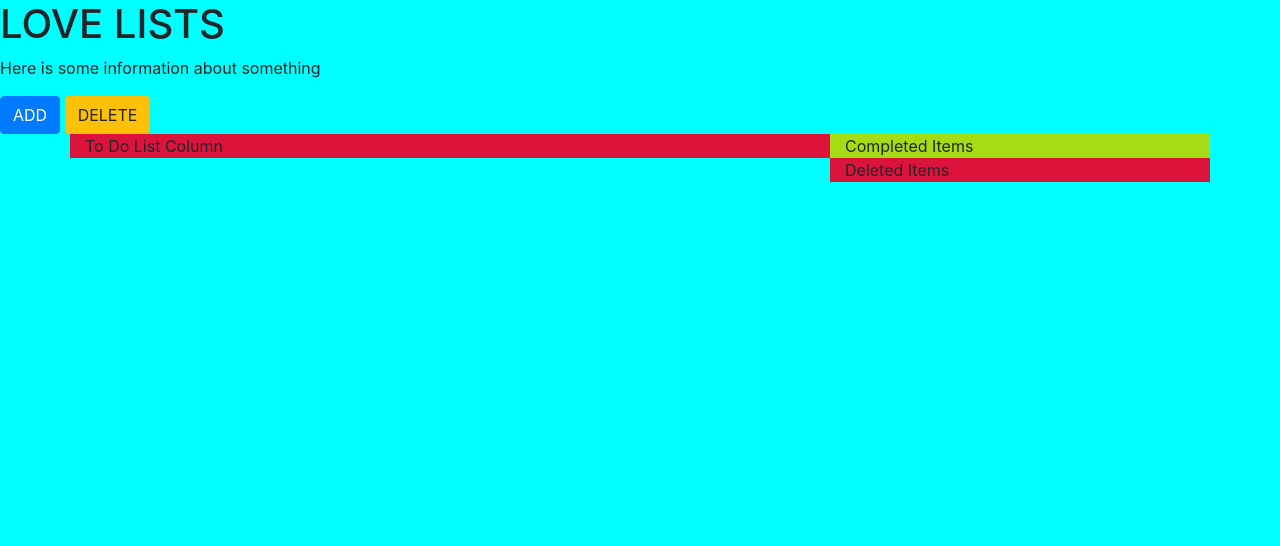
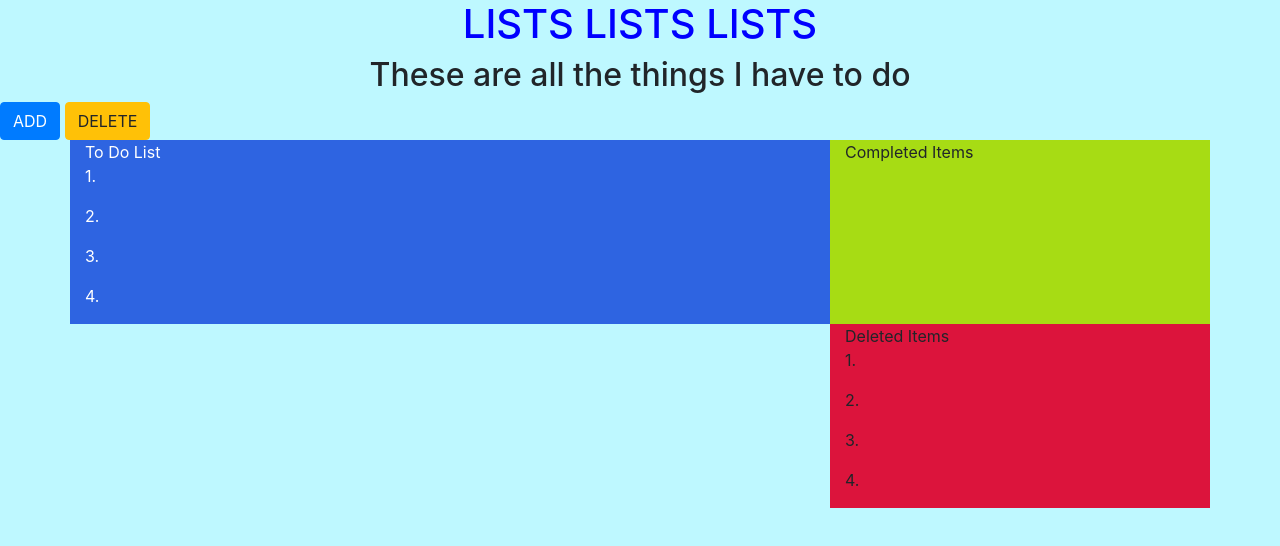
Before and after one commit to katiep28/todolist_application, a plain HTML site: page index.html in a window 1280 px wide. Drawn offline with nearby package versions, Linux system fonts and the light colour scheme.

Commit message:
had a play with colours and the layout

```diff
--- a/index.html
+++ b/index.html
@@ -1,38 +1,52 @@
 <!DOCTYPE html>
 <html lang="en">
+
 <head>
     <meta charset="UTF-8">
     <meta name="viewport" content="width=device-width, initial-scale=1.0">
     <meta http-equiv="X-UA-Compatible" content="ie=edge">
-    <link rel="stylesheet" href="https://stackpath.bootstrapcdn.com/bootstrap/4.3.1/css/bootstrap.min.css" integrity="sha384-ggOyR0iXCbMQv3Xipma34MD+dH/1fQ784/j6cY/iJTQUOhcWr7x9JvoRxT2MZw1T" crossorigin="anonymous">
+    <link rel="stylesheet" href="https://stackpath.bootstrapcdn.com/bootstrap/4.3.1/css/bootstrap.min.css"
+        integrity="sha384-ggOyR0iXCbMQv3Xipma34MD+dH/1fQ784/j6cY/iJTQUOhcWr7x9JvoRxT2MZw1T" crossorigin="anonymous">
     <link rel="stylesheet" href="style.css">
     <title>To Do List</title>
 </head>
+
 <body>
-    <h1>LOVE LISTS</h1>
-    <p>
-        Here is some information about something
-    </p>
+    <h1>LISTS LISTS LISTS </h1>
+    <h2>
+        These are all the things I have to do
+    </h2>
     <button type="Add" class="btn btn-primary">ADD</button>
     <button type="Delete" class="btn btn-warning">DELETE</button>
 
     <div class="container">
         <div class="row justify-content-around">
             <!-- justify-content-around -->
-            <div class="col-12 col-sm-8 col-red">
-                To Do List Column
+            <div class="col-12 col-sm-8 col-blue">
+                <div class="text-white">
+                    To Do List
+                    <p>1.</p>
+                    <p> 2.</p>
+                    <p> 3.</p>
+                    <p> 4.</p>
+                </div>
             </div>
-            <div class="col-12 col-sm-4 align-self-end col-yell">
+            <div class="col-12 col-sm-4 col-yell">
                 Completed Items
             </div>
         </div>
         <div class="row justify-content-end">
             <div class="col-12 col-sm-4 col-red">
                 Deleted Items
+                <p> 1.</p>
+                <p> 2.</p>
+                <p> 3.</p>
+                <p> 4.</p>
             </div>
         </div>
 
     </div>
 
 </body>
+
 </html>
--- a/style.css
+++ b/style.css
@@ -1,7 +1,10 @@
 
 body{
-    background-color: aqua;
+    background-color: rgba(0, 229, 255, 0.256);
 
+    }
+    .col-blue {
+        background-color: rgba(20, 73, 220, 0.844);
     }
     .col-red{
         background-color: crimson;
@@ -9,3 +12,15 @@ body{
     .col-yell{
         background-color: rgb(167, 220, 20);
     }
+
+    .text_white {
+        text-decoration-color: aliceblue;
+
+    }
+    h1 {
+        color: blue;
+        text-align: center;
+    }
+    h2 {
+        text-align: center;
+    }
```
